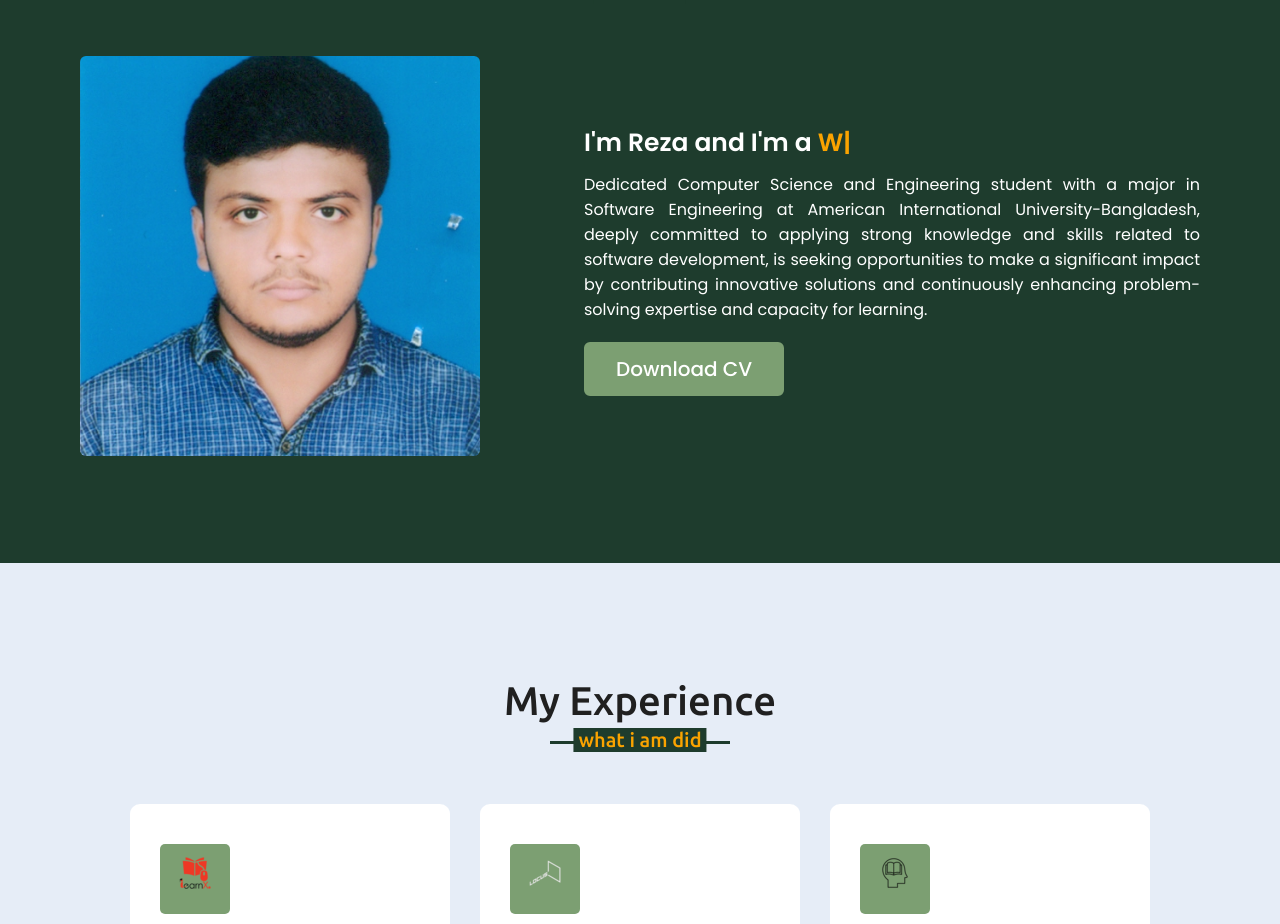
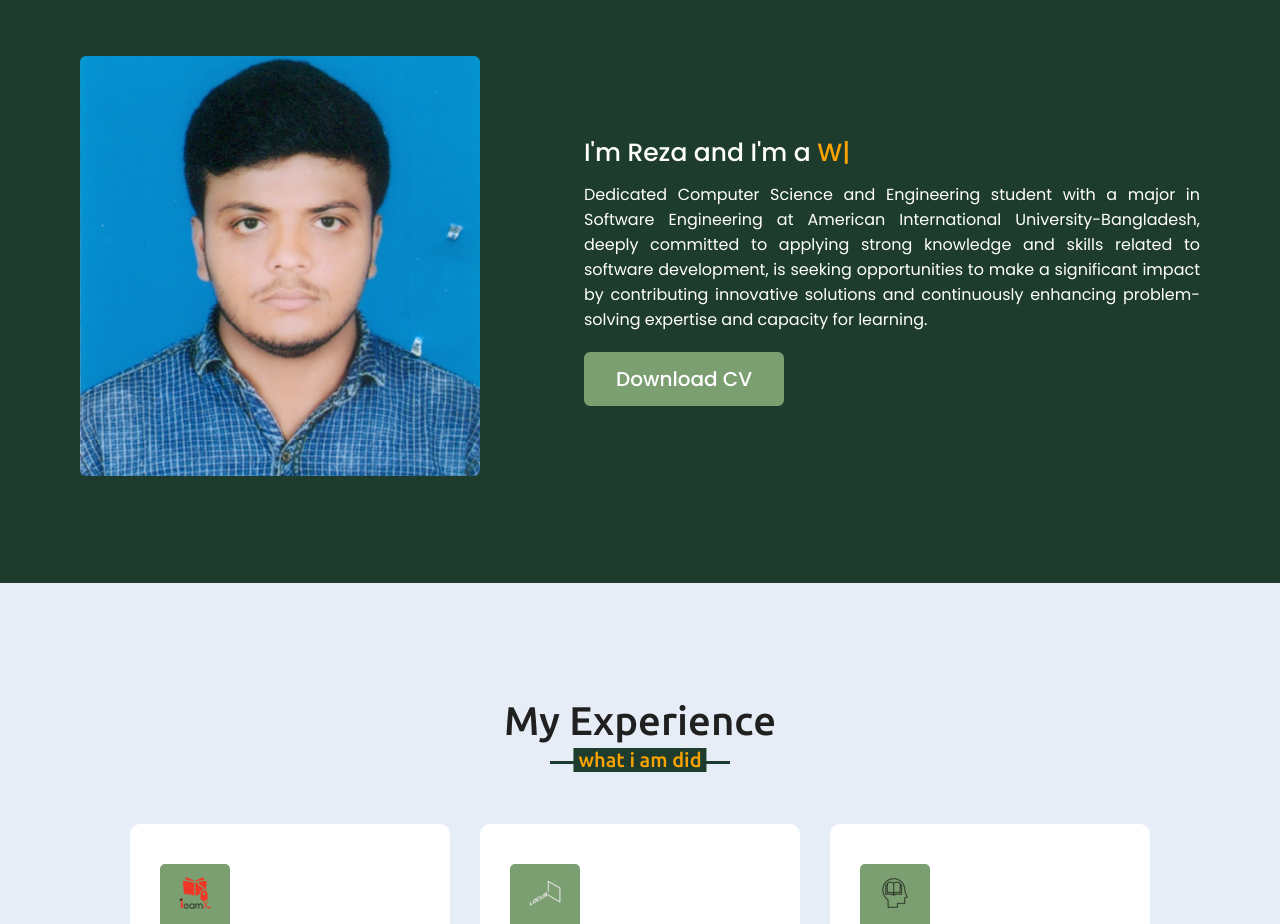
Before and after one commit to Tuhin-Reza/Portfolio, a plain HTML site: page index.html in a window 1280 px wide. Shown: the part 970-1894 px from the top of the page. Drawn offline with nearby package versions, Linux system fonts and the light colour scheme.

Commit message:
update image

```diff
--- a/styles/about.css
+++ b/styles/about.css
@@ -44,7 +44,7 @@
 }
 
 .about .about-content .left img {
-    height: 400px;
+    height: 420px;
     width: 400px;
     object-fit: cover;
     border-radius: 6px;
@@ -56,7 +56,7 @@
 
 .about .about-content .right .text {
     font-size: 25px;
-    font-weight: 600;
+    font-weight: 500;
     margin-bottom: 10px;
 }
 
```
